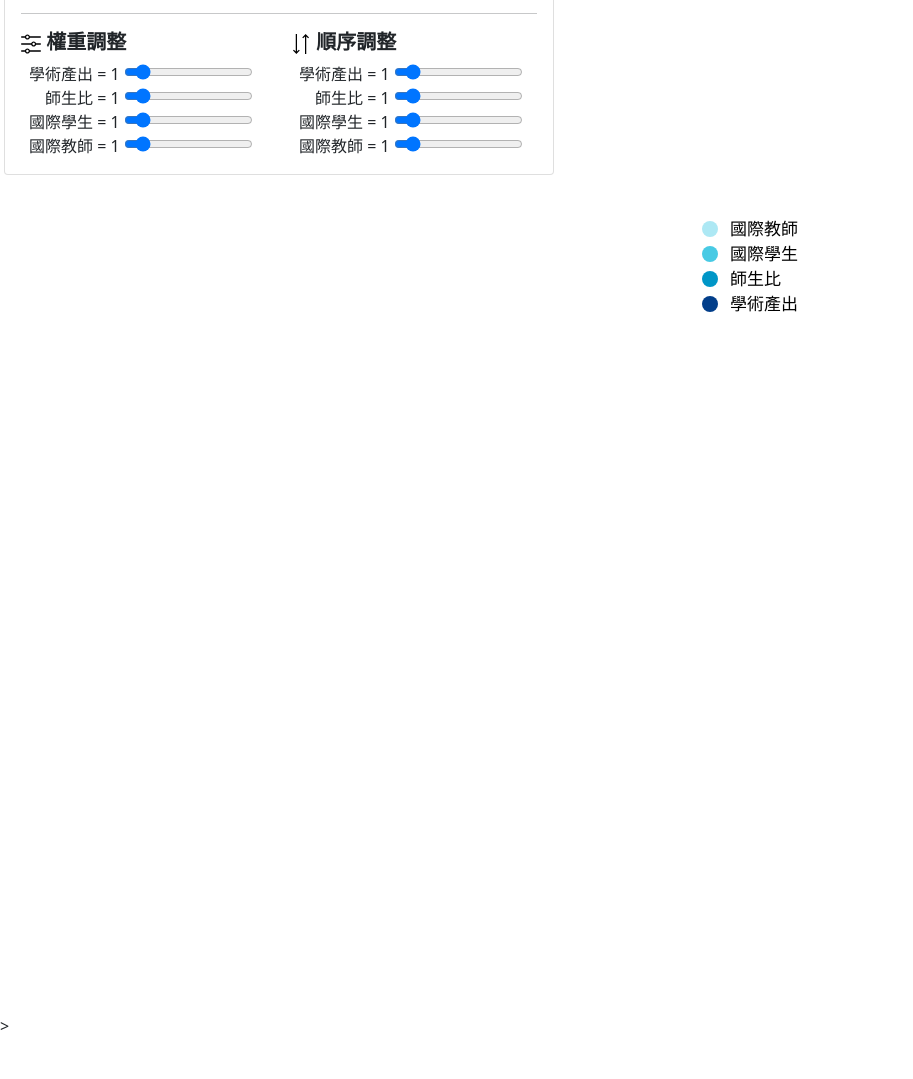
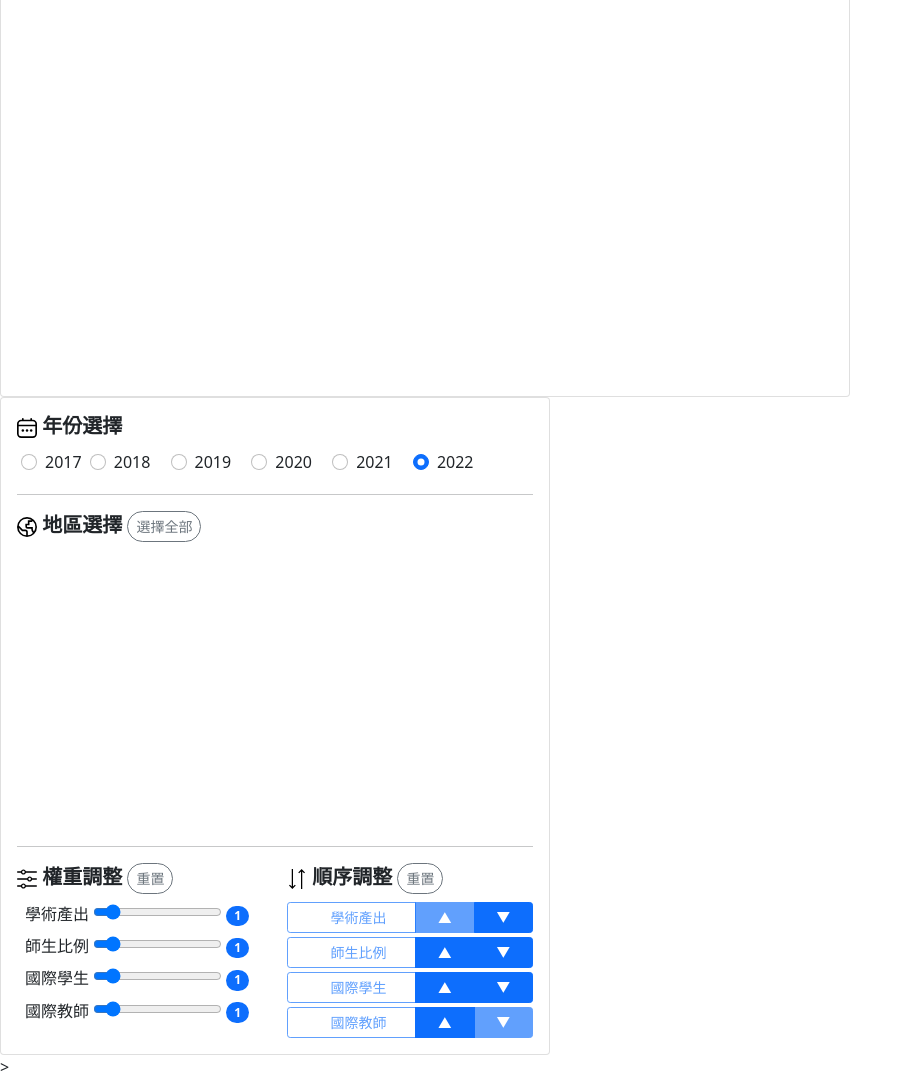
Before and after one commit to ShallyLai/IVFinalProject, a plain HTML site: page index.html in a window 1280 px wide. Shown: the part 440-1519 px from the top of the page, without its empty margins (0-913 px from the left). Before the commit the page ends 1478 px from the top, so only its background shows below. Drawn offline with nearby package versions, Linux system fonts and the light colour scheme; no server answers.

Commit message:
add changeOrder, change layout

```diff
--- a/css.css
+++ b/css.css
@@ -1,8 +1,10 @@
 .container{
-    width: 80%;
+    width: 100%;
     overflow-y: auto;
  }
 
- .m-1 {
-    margin: 20 !important;
+
+ .c-1 {
+    margin: 30 !important;
+    padding: 20 !important;
  }
--- a/index.html
+++ b/index.html
@@ -16,10 +16,20 @@
 
 <body>
 
-  <div class="card m-1" style="width: 550px; ">
+  <div class="row">
+    <div class="col">
+      <div class="card c-1" style="width: 850px;">
+        <div id="myLegend"></div>
+        <div class="container">
+          <div id="myStackBar" style="text-align:center;"></div>
+        </div>
+      </div>
+    </div>
+    <div class="col" style="width: 550px; ">
+      <div class="card c-1" style="width: 550px; ">
         <div class="card-body">
 
-      <h5 class="card-title"><img src="calendar.svg" class="img-fluid" style="width: 20px;"><b> 年份選擇 </b></h5>
+          <h5 class="card-title"><img src="calendar.svg" class="img-fluid" style="width:20px;"><b> 年份選擇 </b></h5>
 
           <div class="form-check form-check-inline m-1 ">
             <input class="form-check-input" type="radio" name="flexRadioDefault" id="year2017" onclick="Year(2017);">
@@ -49,67 +59,79 @@
           </div>
           <hr>
           <h5 class="card-title">
-        <img src="world.svg" class="img-fluid" style="width: 20px;"><b> 地區選擇　</b>
-        <button type="button" class="btn btn-outline-secondary btn-sm">選擇全部</button>
+            <img src="world.svg" class="img-fluid" style="width: 20px;"><b> 地區選擇 </b>
+            <button type="button" class="btn btn-outline-secondary  rounded-pill btn-sm">選擇全部</button>
           </h5>
           <div id="myMap"></div>
           <hr>
           <div class="row">
             <div class="col">
               <h5 class="card-title">
-            <img src="system-controller-svgrepo-com.svg" class="img-fluid" style="width: 20px;"><b> 權重調整</b>
+                <img src="system-controller-svgrepo-com.svg" class="img-fluid" style="width: 20px;"><b> 權重調整 </b>
+                <button type="button" class="btn btn-outline-secondary rounded-pill btn-sm">重置</button>
               </h5>
+              <div class="d-grid gap-2">
                 <label for="nWeight_ResearchO" style="display: inline-block; width: 240px; text-align: center">
-            學術產出 = <span id="nWeight_ResearchO-value">1</span>
+                  學術產出
                   <input type="range" min="0" max="10" id="nWeight_ResearchO" value="1">
+                  <span class="badge rounded-pill bg-primary" id="nWeight_ResearchO-value">1</span>
                 </label>
                 <label for="nWeight_SFRatioO" style="display: inline-block; width: 240px; text-align: center">
-            　師生比 = <span id="nWeight_SFRatioO-value">1</span>
+                  師生比例
                   <input type="range" min="0" max="10" id="nWeight_SFRatioO" value="1">
+                  <span class="badge rounded-pill bg-primary" id="nWeight_SFRatioO-value">1</span>
                 </label>
                 <label for="nWeight_InterStuO" style="display: inline-block; width: 240px; text-align: center">
-            國際學生 = <span id="nWeight_InterStuO-value">1</span>
+                  國際學生
                   <input type="range" min="0" max="10" id="nWeight_InterStuO" value="1">
+                  <span class="badge rounded-pill bg-primary" id="nWeight_InterStuO-value">1</span>
                 </label>
                 <label for="nWeight_FC" style="display: inline-block; width: 240px; text-align: center">
-            國際教師 = <span id="nWeight_FC-value">1</span>
+                  國際教師
                   <input type="range" min="0" max="10" id="nWeight_FC" value="1">
+                  <span class="badge rounded-pill bg-primary" id="nWeight_FC-value">1</span>
                 </label>
+              </div>
             </div>
             <div class="col">
               <h5 class="card-title">
-            <img src="exchange-svgrepo-com.svg" class="img-fluid" style="width: 20px;"><b> 順序調整</b>
+                <img src="exchange-svgrepo-com.svg" class="img-fluid" style="width: 20px;"><b> 順序調整 </b>
+                <button type="button" class="btn btn-outline-secondary rounded-pill btn-sm" onclick="resetOrder();">重置</button>
               </h5>
-          <label for="nWeight_ResearchO" style="display: inline-block; width: 240px; text-align: center">
-            學術產出 = <span id="nWeight_ResearchO-value">1</span>
-            <input type="range" min="0" max="10" id="nWeight_ResearchO" value="1">
-          </label>
-          <label for="nWeight_SFRatioO" style="display: inline-block; width: 240px; text-align: center">
-            　師生比 = <span id="nWeight_SFRatioO-value">1</span>
-            <input type="range" min="0" max="10" id="nWeight_SFRatioO" value="1">
-          </label>
-          <label for="nWeight_InterStuO" style="display: inline-block; width: 240px; text-align: center">
-            國際學生 = <span id="nWeight_InterStuO-value">1</span>
-            <input type="range" min="0" max="10" id="nWeight_InterStuO" value="1">
-          </label>
-          <label for="nWeight_FC" style="display: inline-block; width: 240px; text-align: center">
-            國際教師 = <span id="nWeight_FC-value">1</span>
-            <input type="range" min="0" max="10" id="nWeight_FC" value="1">
-          </label>
+
+              <div class="row">
+                <div class="d-grid gap-1">
+                  <div class="btn-group btn-group-sm" role="group" aria-label="Basic outlined example">
+                    <button type="button" class="btn btn-outline-primary" disabled id="order0">　學術產出　</button>
+                    <button type="button" class="btn btn-primary" id="order0_up" disabled>▲</button>
+                    <button type="button" class="btn btn-primary" id="order0_down" onclick="changeOrder(01);">▼</button>
+                  </div>
+                  <div class="btn-group btn-group-sm" role="group" aria-label="Basic outlined example">
+                    <button type="button" class="btn btn-outline-primary" disabled id="order1">　師生比例　</button>
+                    <button type="button" class="btn btn-primary" id="order1_up" onclick="changeOrder(01);">▲</button>
+                    <button type="button" class="btn btn-primary" id="order1_down" onclick="changeOrder(12);">▼</button>
+                  </div>
+                  <div class="btn-group btn-group-sm" role="group" aria-label="Basic outlined example">
+                    <button type="button" class="btn btn-outline-primary" disabled id="order2">　國際學生　</button>
+                    <button type="button" class="btn btn-primary" id="order2_up" onclick="changeOrder(12);">▲</button>
+                    <button type="button" class="btn btn-primary" id="order2_down" onclick="changeOrder(23);">▼</button>
+                  </div>
+                  <div class="btn-group btn-group-sm" role="group" aria-label="Basic outlined example">
+                    <button type="button" class="btn btn-outline-primary" disabled id="order3">　國際教師　</button>
+                    <button type="button" class="btn btn-primary" id="order3_up" onclick="changeOrder(23);">▲</button>
+                    <button type="button" class="btn btn-primary" id="order3_down" disabled>▼</button>
                   </div>
                 </div>
               </div>
             </div>
-
+          </div>
+        </div>
+      </div>
+    </div>
     <!-- Create a div where the graph will take place -->
 
+  </div>
 
-  <div id="myLegend"></div>
-  <center>
-    <div class="container">
-      <div id="myStackBar" style="text-align:center;"></div>
-    </div>
-  </center>
   <script src="./MergeSort.js"></script>>
   <script src="./main.js"></script>
   <script src="./map.js"></script>
--- a/legend.js
+++ b/legend.js
@@ -53,7 +53,7 @@ legend_svg.append('text')
     .attr('y', 60)
     .attr('dy', 6)
     .style('font-size', '17px')
-    .text('師生比');
+    .text('師生比例');
 
 legend_svg.append('text')
     .attr('x', 30)
--- a/main.js
+++ b/main.js
@@ -1,5 +1,5 @@
 // set the dimensions and margins of the graph
-const margin = {top: 10, right: 30, bottom: 20, left: 50};
+const margin = { top: 10, right: 30, bottom: 20, left: 50 };
 const width = 6000 - margin.left - margin.right;
 const height = 500 - margin.top - margin.bottom;
 
@@ -7,7 +7,7 @@ const height = 500 - margin.top - margin.bottom;
 const svg = d3.select("#myStackBar")
   .append("svg")
   .attr("width", width + margin.left + margin.right)
-  .attr("height", height*1.5 + margin.top + margin.bottom )
+  .attr("height", height * 1.5 + margin.top + margin.bottom)
   .append("g")
   .attr("transform", `translate(${margin.left}, ${margin.top})`);
 
@@ -41,47 +41,47 @@ const tooltip = d3.select("#myStackBar")
   .style("background-color", "#212F3C")
   .style("font-family", "Microsoft JhengHei");
 
-function RSOutput(score){
-  if(score == 100)
+function RSOutput(score) {
+  if (score == 100)
     return ("Very High");
-  else if(score == 75)
+  else if (score == 75)
     return ("High");
-  else if(score == 50)
+  else if (score == 50)
     return ("Medium");
   else
     return ("Low");
 }
 
 // when the input range changes update the weight
-d3.select("#nWeight_ResearchO").on("input", function() {
-  update(+this.value, "Research",clonedThisYear);
+d3.select("#nWeight_ResearchO").on("input", function () {
+  update(+this.value, "Research", clonedThisYear);
 });
-d3.select("#nWeight_SFRatioO").on("input", function() {
-  update(+this.value, "SFRatio",clonedThisYear);
+d3.select("#nWeight_SFRatioO").on("input", function () {
+  update(+this.value, "SFRatio", clonedThisYear);
 });
-d3.select("#nWeight_InterStuO").on("input", function() {
-  update(+this.value, "InterStu",clonedThisYear);
+d3.select("#nWeight_InterStuO").on("input", function () {
+  update(+this.value, "InterStu", clonedThisYear);
 });
-d3.select("#nWeight_FC").on("input", function() {
-  update(+this.value, "FC",clonedThisYear);
+d3.select("#nWeight_FC").on("input", function () {
+  update(+this.value, "FC", clonedThisYear);
 });
 
 // Set weight dynamically
 function update(nWeight, name, clonedThisYear) {
-  if(name == "Research"){
+  if (name == "Research") {
     d3.select("#nWeight_ResearchO-value").text(nWeight);
     d3.select("#nWeight_ResearchO").property("value", nWeight);
     Research_weight = nWeight;
     //container.selectAll("g").selectAll("myRect").attr("height",nWeight)
-  }else if(name == "SFRatio"){
+  } else if (name == "SFRatio") {
     d3.select("#nWeight_SFRatioO-value").text(nWeight);
     d3.select("#nWeight_SFRatioO").property("value", nWeight);
     SFRatio_weight = nWeight;
-  }else if (name == "InterStu"){
+  } else if (name == "InterStu") {
     d3.select("#nWeight_InterStuO-value").text(nWeight);
     d3.select("#nWeight_InterStuO").property("value", nWeight);
     InterStu_weight = nWeight;
-  }else{
+  } else {
     d3.select("#nWeight_FC-value").text(nWeight);
     d3.select("#nWeight_FC").property("value", nWeight);
     FC_weight = nWeight;
@@ -89,7 +89,7 @@ function update(nWeight, name, clonedThisYear) {
   clonedThisYear = JSON.parse(JSON.stringify(ThisYear));
 
   // multiply weight
-  for(var i in clonedThisYear){
+  for (var i in clonedThisYear) {
     clonedThisYear[i].ResearchOutput *= Research_weight;
     clonedThisYear[i].SFRatio *= SFRatio_weight;
     clonedThisYear[i].InterStu *= InterStu_weight;
@@ -99,7 +99,7 @@ function update(nWeight, name, clonedThisYear) {
   draw(clonedThisYear);
 }
 
-function draw(clonedThisYear){
+function draw(clonedThisYear) {
   clonedThisYear = MergeSort(clonedThisYear);
   // List of subgroups is the header of ThisYear array
   const subgroups = Object.keys(clonedThisYear[0]).slice(1);
@@ -118,7 +118,7 @@ function draw(clonedThisYear){
     .attr("dy", ".10em")
     .attr("transform", "rotate(-78)");
 
-  y.domain([0, 100*(Research_weight + SFRatio_weight + InterStu_weight + FC_weight)]);
+  y.domain([0, 100 * (Research_weight + SFRatio_weight + InterStu_weight + FC_weight)]);
   Y_axis.call(d3.axisLeft(y));
 
   // color palette shows one color per subgroup
@@ -150,15 +150,15 @@ function draw(clonedThisYear){
     .join("rect")
     .transition()
     .duration(200)
-        .attr("x", function(d){
+    .attr("x", function (d) {
       return x(d.data.University)
     })
     .attr("y", d => y(d[1]))
     .attr("height", d => y(d[0]) - y(d[1]))
-        .attr("width",x.bandwidth())
+    .attr("width", x.bandwidth())
     .attr("stroke", "white")
   container
-    .on("mouseover", function (d){
+    .on("mouseover", function (d) {
       //const subGroupName = d3.select(this.parentNode).datum().key
       //d3.selectAll(".myRect").style("opacity", 0.2)
       //d3.selectAll("."+subGroupName).style("opacity",1)
@@ -170,26 +170,26 @@ function draw(clonedThisYear){
       tooltip
         .style("left", event.pageX + "px")
         .style("top", event.pageY - 150 + "px")
-        .html("西元 " + NowYear + " 年<br>" + d.toElement.__data__.data.University + "<br>學術產出：" + RSOutput(ResOpt.get(d.toElement.__data__.data.University)) + "<br>師生比：1:" + SFRatio.get(d.toElement.__data__.data.University) + "<br>國際學生：" + IntStu.get(d.toElement.__data__.data.University) + " 人<br>國際教師：" + FC.get(d.toElement.__data__.data.University) + " 人");
+        .html("西元 " + NowYear + " 年<br>" + d.toElement.__data__.data.University + "<br>學術產出：" + RSOutput(ResOpt.get(d.toElement.__data__.data.University)) + "<br>師生比例：1:" + SFRatio.get(d.toElement.__data__.data.University) + "<br>國際學生：" + IntStu.get(d.toElement.__data__.data.University) + " 人<br>國際教師：" + FC.get(d.toElement.__data__.data.University) + " 人");
       // console.log(d);
     })
-    .on("mouseleave", function (d){ // When user do not hover anymore
+    .on("mouseleave", function (d) { // When user do not hover anymore
       d3.selectAll(".myRect")
-      .style("opacity",1)
+        .style("opacity", 1)
       tooltip.style("opacity", 0);
     })
-    .on("mouseout", function(d) {
+    .on("mouseout", function (d) {
       tooltip.style("opacity", 0);
     });
 }
 
 // Filter region we want
-function FilterRegion(EnterRegion){
-  if(EnterRegion == "All"){
+function FilterRegion(EnterRegion) {
+  if (EnterRegion == "All") {
     SetRegion = false;
     Year(enter_Year);
   }
-  else{
+  else {
     SetRegion = true;
     Region = EnterRegion;
     Year(enter_Year);
@@ -212,12 +212,14 @@ var SetRegion = false;
 var Region;
 var enter_Year;
 
+var order = ["學術產出", "師生比例", "國際學生", "國際教師"];
+
 // Parse the Data
-function Year(EnterYear){
+function Year(EnterYear) {
   Promise.all([
     d3.json("https://raw.githubusercontent.com/ShallyLai/IVFinalProject/main/Continents.json"),
     d3.csv("https://raw.githubusercontent.com/ShallyLai/IVFinalProject/main/QS.csv")
-  ]).then(function(initialize){
+  ]).then(function (initialize) {
 
     let dataGeo = initialize[0]; // Continent map
     let data = initialize[1]; // QS data
@@ -230,10 +232,10 @@ function Year(EnterYear){
     enter_Year = EnterYear;
 
     // Seperate data with year
-    data.forEach(function(row){
-      if(SetRegion == false){
-        if(row.year == NowYear){
-          topush = {University: row.university, ResearchOutput: row.research_output, SFRatio: row.SFRatio_Nor * 100, InterStu:row.IntStu_Nor * 100, FC:row.FC_Nor * 100};
+    data.forEach(function (row) {
+      if (SetRegion == false) {
+        if (row.year == NowYear) {
+          topush = { University: row.university, ResearchOutput: row.research_output, SFRatio: row.SFRatio_Nor * 100, InterStu: row.IntStu_Nor * 100, FC: row.FC_Nor * 100 };
           ThisYear.push(topush);
           ResOpt.set(row.university, row.research_output);
           SFRatio.set(row.university, row.student_faculty_ratio);
@@ -241,9 +243,9 @@ function Year(EnterYear){
           FC.set(row.university, row.faculty_count);
         }
       }
-      else if(SetRegion == true){
-        if(row.year == NowYear && row.region == Region){
-          topush = {University: row.university, ResearchOutput: row.research_output, SFRatio: row.SFRatio_Nor * 100, InterStu:row.IntStu_Nor * 100, FC:row.FC_Nor * 100};
+      else if (SetRegion == true) {
+        if (row.year == NowYear && row.region == Region) {
+          topush = { University: row.university, ResearchOutput: row.research_output, SFRatio: row.SFRatio_Nor * 100, InterStu: row.IntStu_Nor * 100, FC: row.FC_Nor * 100 };
           ThisYear.push(topush);
           ResOpt.set(row.university, row.research_output);
           SFRatio.set(row.university, row.student_faculty_ratio);
@@ -266,7 +268,7 @@ function Year(EnterYear){
 
     clonedThisYear = JSON.parse(JSON.stringify(ThisYear));
     //console.log(clonedThisYear);
-    Research_weight = 1 ;
+    Research_weight = 1;
     SFRatio_weight = 1;
     InterStu_weight = 1;
     FC_weight = 1;
@@ -277,3 +279,48 @@ function Year(EnterYear){
 
 // Initialize the plot
 Year(2022);
+
+function changeOrder(number) {
+
+  switch (number) {
+    case 1:
+      var tmp = order[0];
+      order[0] = order[1];
+      order[1] = tmp;
+      break;
+
+    case 12:
+      var tmp = order[1];
+      order[1] = order[2];
+      order[2] = tmp;
+      break;
+
+    case 23:
+      var tmp = order[2];
+      order[2] = order[3];
+      order[3] = tmp;
+      break;
+  }
+
+  d3.select("#order0").text("　" + order[0] + "　");
+  d3.select("#order1").text("　" + order[1] + "　");
+  d3.select("#order2").text("　" + order[2] + "　");
+  d3.select("#order3").text("　" + order[3] + "　");
+  console.log(order);
+
+}
+
+function resetOrder() {
+
+  order[0]="學術產出";
+  order[1] = "師生比例";
+  order[2] = "國際學生";
+  order[3] = "國際教師";
+
+  d3.select("#order0").text("　" + order[0] + "　");
+  d3.select("#order1").text("　" + order[1] + "　");
+  d3.select("#order2").text("　" + order[2] + "　");
+  d3.select("#order3").text("　" + order[3] + "　");
+  console.log(order);
+
+}
--- a/map.js
+++ b/map.js
@@ -54,17 +54,17 @@ Promise.all([
                 .style("opacity", .8);
 
             map_tooltip
-                .style("left", (d.pageX) + 'px')
+                .style("left", (d.pageX-850) + 'px')
                 .style("top", (d.pageY) + 'px')
                 .html(d.target.__data__.properties.region);
-               // console.log(d.pageX,d.pageY)
+                console.log(d.pageX-850,d.pageY)
 
         }
 
         let mapMouseMove = function (d) {
 
             map_tooltip
-                .style("left", (d.pageX) + 'px')
+                .style("left", (d.pageX-850) + 'px')
                 .style("top", (d.pageY) + 'px')
                 .html(d.target.__data__.properties.region);
                // console.log(d.pageX,d.pageY)
```
Lines whose indentation alone changed are shown as unchanged.
